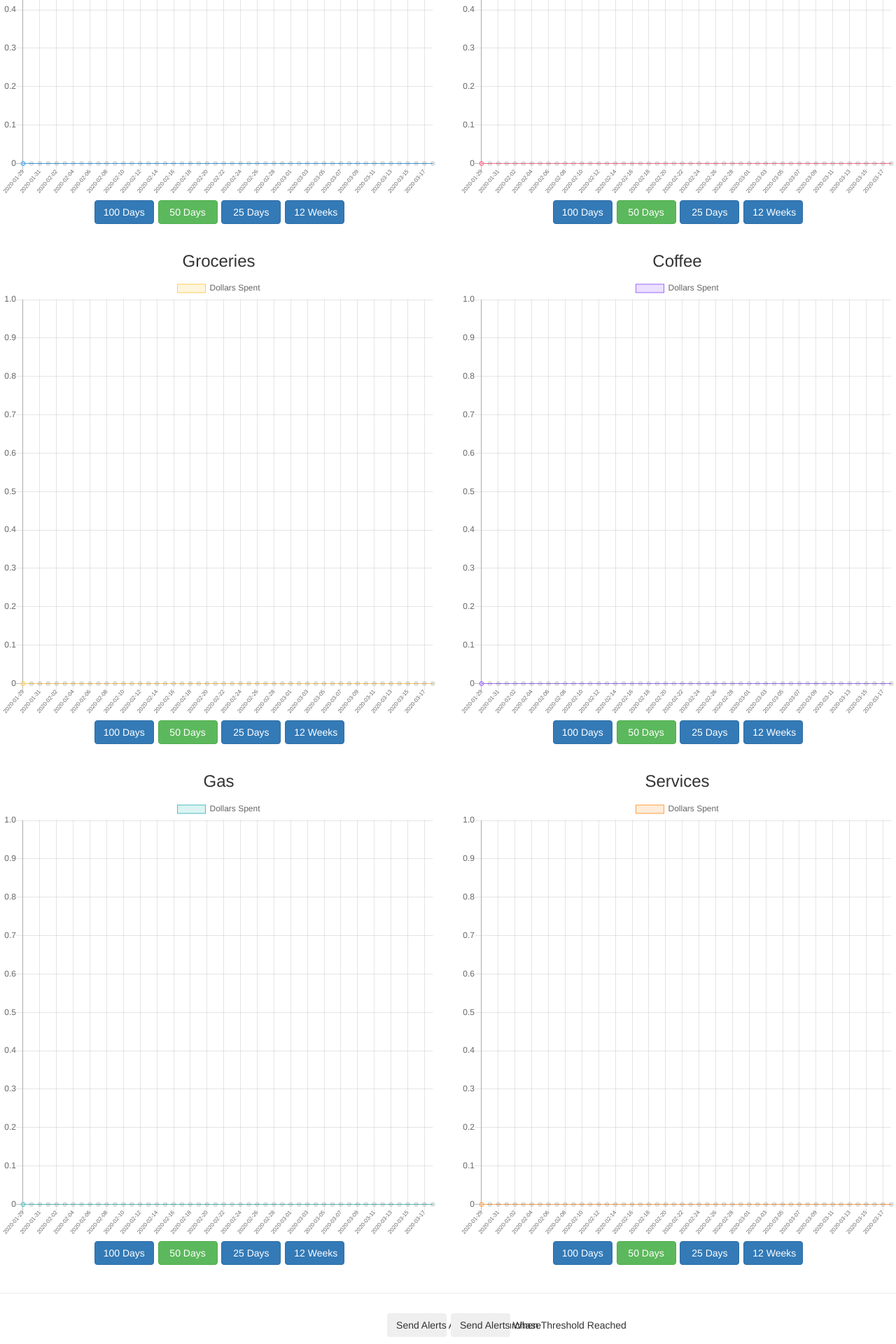
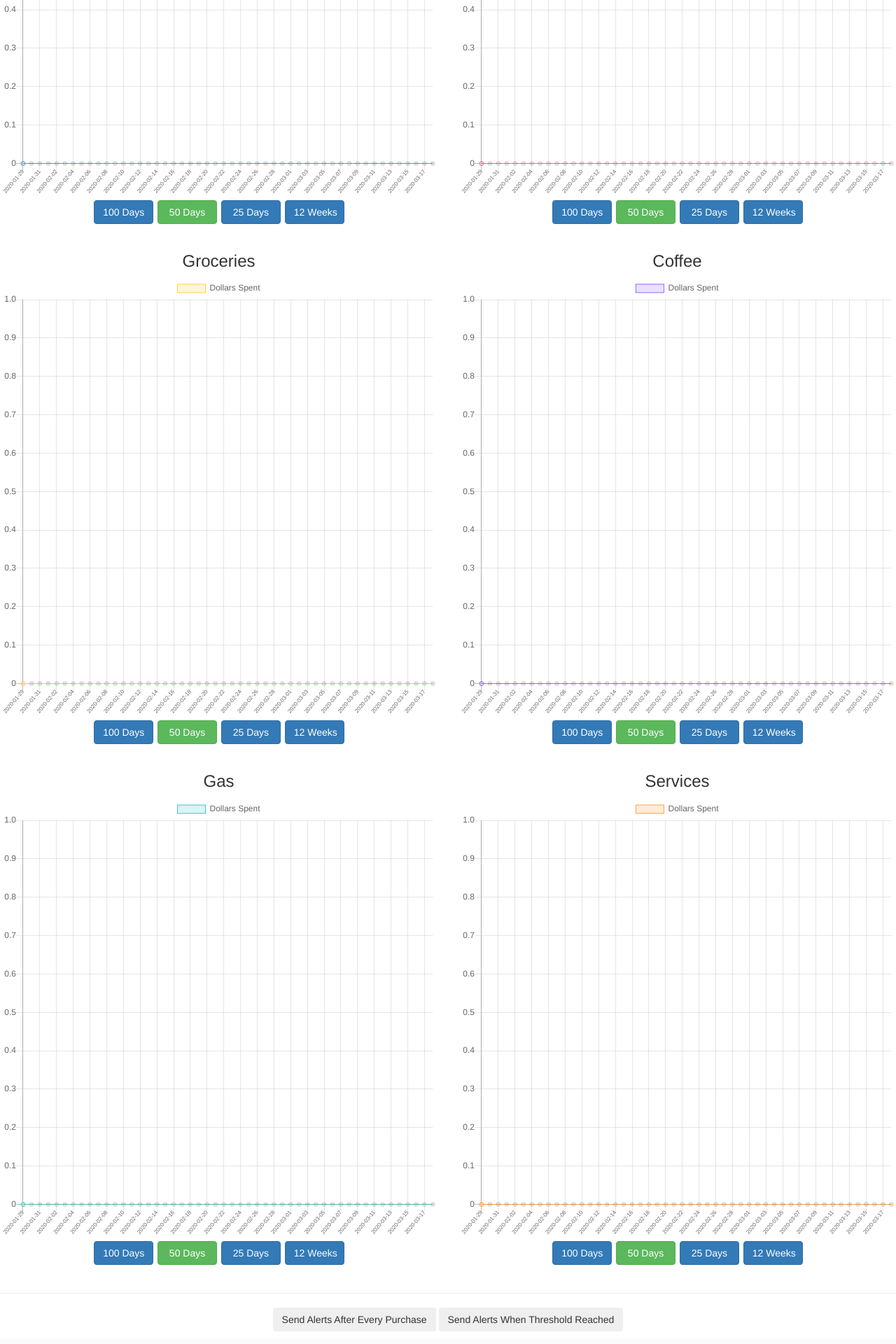
Before and after one commit to brendandagys/Personal-Budgeting-Assistant, a Django app: template tracker/templates/homepage.html in a window 1280 px wide. Shown: the part 841-2761 px from the top of the page at 70% size. After the commit the page ends 2734 px from the top, so only its background shows below. Run offline with Django 3.2, Linux system fonts and the light colour scheme; the template is opened without the code that fills it: values that come from a table or form of the project are taken from there, others are empty; tables that the repository leaves empty hold one stand-in row (values such as "Sample post"); data that the repository does not hold is empty; some libraries are stand-ins or nearby versions.

Commit message:
Fixed rest of buttons.

```diff
--- a/tracker/static/css/style.css
+++ b/tracker/static/css/style.css
@@ -144,7 +144,7 @@ select[id^="id_"] {
 .button {
     margin: 8px 1px 35px 1px;
     position: relative;
-    left: 1px;
+    left: 0.5px;
     width: 85px;
 }
 
--- a/tracker/templates/homepage.html
+++ b/tracker/templates/homepage.html
@@ -538,8 +538,8 @@
         <hr />
 
         <div class="modes col-sm-12">
-          <button id="all_mode" type="button" class="mode button btn btn-secondary">Send Alerts After Every Purchase</button>
-          <button id="threshold_mode" type="button" class="mode button btn btn-secondary">Send Alerts When Threshold Reached</button>
+          <button id="all_mode" type="button" class="modes btn btn-secondary">Send Alerts After Every Purchase</button>
+          <button id="threshold_mode" type="button" class="modes btn btn-secondary">Send Alerts When Threshold Reached</button>
         </div>
 
     </body>
--- a/tracker/views.py
+++ b/tracker/views.py
@@ -17,6 +17,7 @@ from django.db.models import Sum
 
 from math import floor
 import datetime
+import calendar
 from dateutil.relativedelta import *
 import re
 import pandas as pd
@@ -25,6 +26,7 @@ import pandas as pd
 date = datetime.date.today()
 year = date.year
 month = date.month
+month_name = calendar.month_name[date.month]
 day = date.day
 weekday = date.weekday()
 
@@ -303,7 +305,7 @@ def homepage(request):
 <html>
 <head></head>
 <body style="border-radius: 20px; padding: 1rem; color: black; font-size: 0.80rem; background-color: #d5e9fb">
-<u><h3>Monthly Spending:</h3></u>
+<u><h3>Monthly Spending in {}:</h3></u>
 <p style="margin-bottom: 0px; font-family: monospace; color: black"><b>Coffee</b>:&nbsp;&nbsp;&nbsp;&nbsp;&nbsp;&nbsp;&nbsp;&nbsp;&nbsp;&nbsp;&nbsp;&nbsp;&nbsp;<span style="display: inline-block; width: 70px;">${}/${}</span> - <b>({}%)</b></p> </br>
 <p style="margin-bottom: 0px; margin-top: 0px; font-family: monospace; color: black"><b>Groceries</b>:&nbsp;&nbsp;&nbsp;&nbsp;&nbsp;&nbsp;&nbsp;&nbsp;&nbsp;&nbsp;<span style="display: inline-block; width: 70px;">${}/${}</span> - <b>({}%)</b></p> </br>
 <p style="margin-bottom: 0px; margin-top: 0px; font-family: monospace; color: black"><b>Food/Drinks</b>:&nbsp;&nbsp;&nbsp;&nbsp;&nbsp;&nbsp;&nbsp;&nbsp;<span style="display: inline-block; width: 70px;">${}/${}</span> - <b>({}%)</b></p> </br>
@@ -313,7 +315,8 @@ def homepage(request):
 <p style="margin-top: 0px; font-family: monospace; color: black"><b>Household Supplies</b>: <span style="display: inline-block; width: 70px;">${}/${}</span> - <b>({}%)</b></p> </br>
 </body>
 </html>
-""".format(a, coffee_maximum, round((a/coffee_maximum)*100, 1),
+""".format(month_name,
+           a, coffee_maximum, round((a/coffee_maximum)*100, 1),
            b, groceries_maximum, round((b/groceries_maximum)*100, 1),
            c, food_drinks_maximum, round((c/food_drinks_maximum)*100, 1),
            d, restaurants_maximum, round((d/restaurants_maximum)*100, 1),
@@ -387,10 +390,10 @@ def homepage(request):
   <head></head>
   <body style="border-radius: 20px; padding: 1rem; color: black; font-size: 1.1rem; background-color: #d5e9fb">
     <h3>You have reached {0}% of your monthly spending on {1}.</h3> </br>
-    <p>Spent this month: ${2}/${3}</p> </br>
+    <p>Spent in {2}: ${3}/${4}</p> </br>
   </body>
 </html>
-""".format(round((total_spent_to_date/maximum)*100, 1), category, round(total_spent_to_date, 2), maximum)
+""".format(round((total_spent_to_date/maximum)*100, 1), category, month_name, round(total_spent_to_date, 2), maximum)
 
                     email_message = EmailMessage('Spending Alert for {0}'.format(category), email_body, from_email='Spending Helper <spendinghelper@gmail.com', to=['brendandagys@gmail.com'])
                     email_message.content_subtype = 'html'
```
